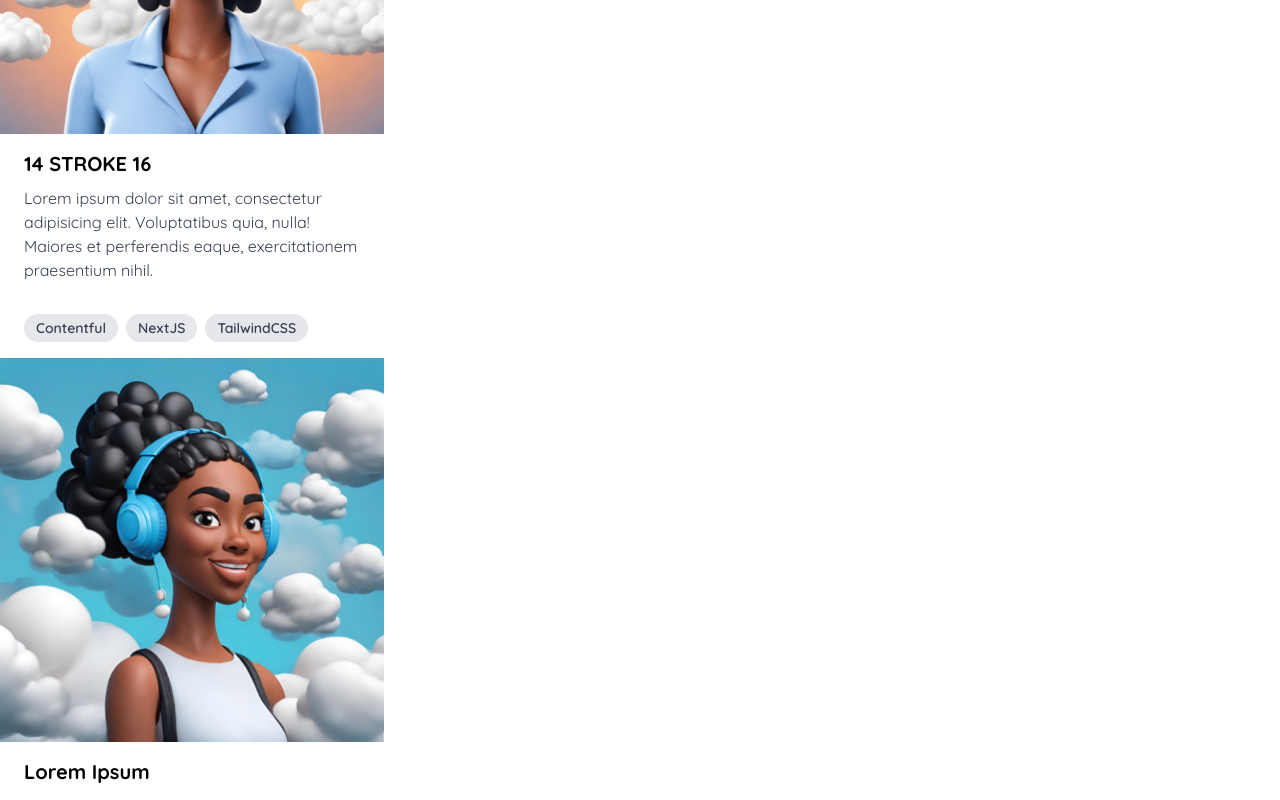
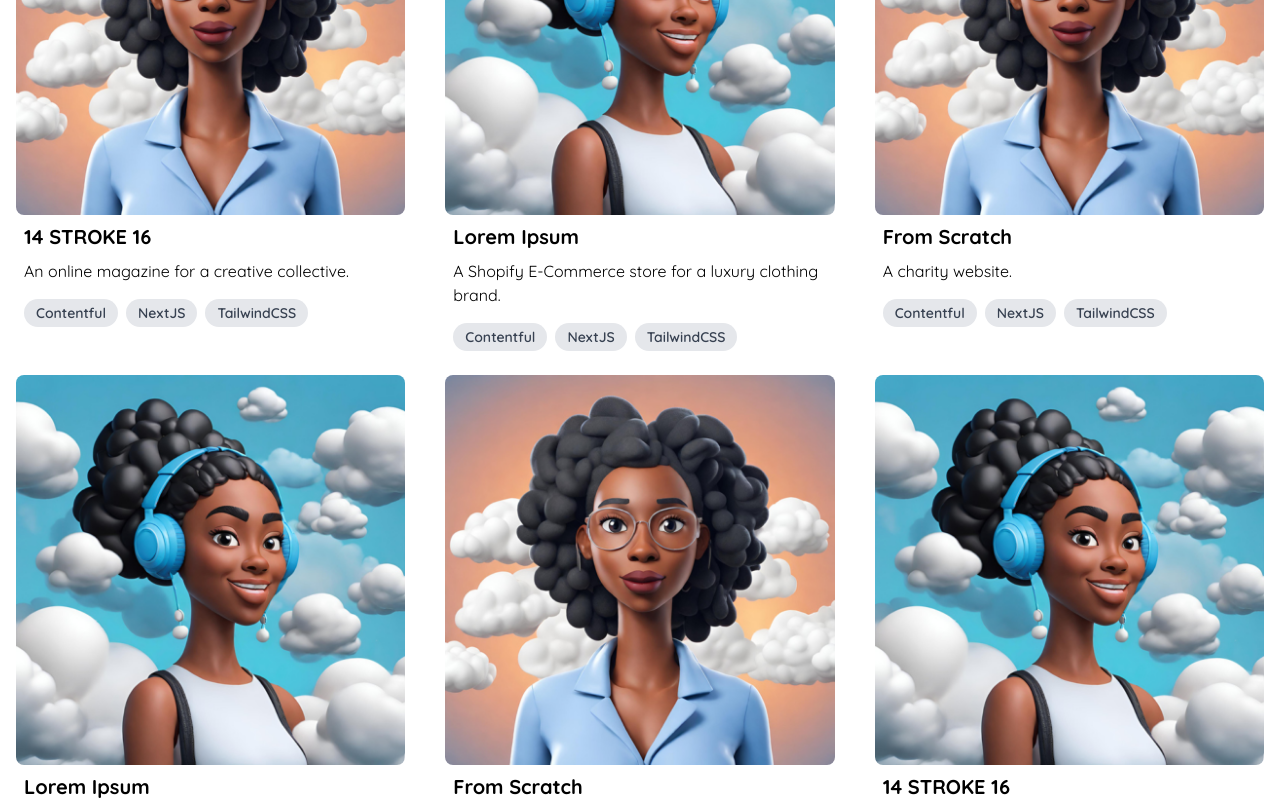
Before and after one commit to Amelss/cloud-resume-challenge, a React (Vite) app: page / in a window 1280 px wide. Shown: the part 1840-2640 px from the top of the page. Built offline with nearby package versions, Linux system fonts and the light colour scheme.

Commit message:
Editing projects styles

```diff
--- a/src/App.jsx
+++ b/src/App.jsx
@@ -13,7 +13,7 @@ function App() {
 
   return (
     <>
-      <div className="custom-font">
+      <div className="custom-font 2xl:w-[1800px] 2xl:mx-auto">
 
         <div className="bg-gray-100 pb-5">
           <Header />
--- a/src/Components/Card.jsx
+++ b/src/Components/Card.jsx
@@ -5,13 +5,13 @@ export default function Card({url, title, description, image, languages }) {
   return (
       <div>
           <a href={url} target="blank">
-      <div className="max-w-sm overflow-hidden">
-        <img className="w-full" src={image} alt="Sunset in the mountains" />
-        <div className="px-6 py-4">
+      <div className="  overflow-hidden px-4 rounded 2xl:max-w-xl 2xl:mx-auto">
+        <img className="w-full rounded-lg" src={image} alt="Sunset in the mountains" />
+        <div className="px-2 py-2">
           <div className="font-bold text-xl mb-2">{title}</div>
-          <p className="text-gray-700 text-base">{description}</p>
+          <p className="text-base">{description}</p>
         </div>
-        <div className="px-6 pt-4 pb-2">
+        <div className="px-2 pt-2 pb-2">
           {languages.map((language, index) => (
             <span
               key={index}
--- a/src/Components/Data.js
+++ b/src/Components/Data.js
@@ -3,8 +3,7 @@ export default [
     id: 1,
     title: "14 STROKE 16",
     image: "/assets/clouds-image-1.png",
-    description:
-      "Lorem ipsum dolor sit amet, consectetur adipisicing elit. Voluptatibus quia, nulla! Maiores et perferendis eaque, exercitationem praesentium nihil.",
+    description: "An online magazine for a creative collective.",
     url: "https://www.14stroke16.com/",
     languages: ["Contentful", "NextJS", "TailwindCSS"],
   },
@@ -12,8 +11,7 @@ export default [
     id: 2,
     title: "Lorem Ipsum",
     image: "/assets/clouds-image-2.png",
-    description:
-      "Lorem ipsum dolor sit amet, consectetur adipisicing elit. Voluptatibus quia, nulla! Maiores et perferendis eaque, exercitationem praesentium nihil.",
+    description: "A Shopify E-Commerce store for a luxury clothing brand.",
     url: "https://charity-website-eight.vercel.app/",
     languages: ["Contentful", "NextJS", "TailwindCSS"],
   },
@@ -21,8 +19,31 @@ export default [
     id: 3,
     title: "From Scratch",
     image: "/assets/clouds-image-1.png",
-    description:
-      "Lorem ipsum dolor sit amet, consectetur adipisicing elit. Voluptatibus quia, nulla! Maiores et perferendis eaque, exercitationem praesentium nihil.",
+    description: "A charity website.",
+    url: "https://www.14stroke16.com/",
+    languages: ["Contentful", "NextJS", "TailwindCSS"],
+  },
+  {
+    id: 5,
+    title: "Lorem Ipsum",
+    image: "/assets/clouds-image-2.png",
+    description: "A Shopify E-Commerce store for a luxury clothing brand.",
+    url: "https://charity-website-eight.vercel.app/",
+    languages: ["Contentful", "NextJS", "TailwindCSS"],
+  },
+  {
+    id: 6,
+    title: "From Scratch",
+    image: "/assets/clouds-image-1.png",
+    description: "A charity website.",
+    url: "https://www.14stroke16.com/",
+    languages: ["Contentful", "NextJS", "TailwindCSS"],
+  },
+  {
+    id: 4,
+    title: "14 STROKE 16",
+    image: "/assets/clouds-image-2.png",
+    description: "An online magazine for a creative collective.",
     url: "https://www.14stroke16.com/",
     languages: ["Contentful", "NextJS", "TailwindCSS"],
   },
--- a/src/Components/Projects.jsx
+++ b/src/Components/Projects.jsx
@@ -1,3 +1,4 @@
+
 import Card from "./Card";
 import Data from "./Data";
 
@@ -7,10 +8,16 @@ export default function Projects() {
         return <Card key={project.id}
         {...project} />
     })
+
+
   return (
-    <div>
-      {projectData}
-
+    <div id="projects">
+      <h1 className="text-center text-3xl font-bold text-blue-300 mb-5 pt-4 xl:text-4xl">
+        Projects
+      </h1>
+      <div className="grid grid-cols-1 xl:grid-cols-3 3xl:grid-cols-4 gap-2">
+         {projectData}
+    </div>
 
 
     </div>
```
Also changed, not shown: src/index.css (line endings or trailing spaces).
